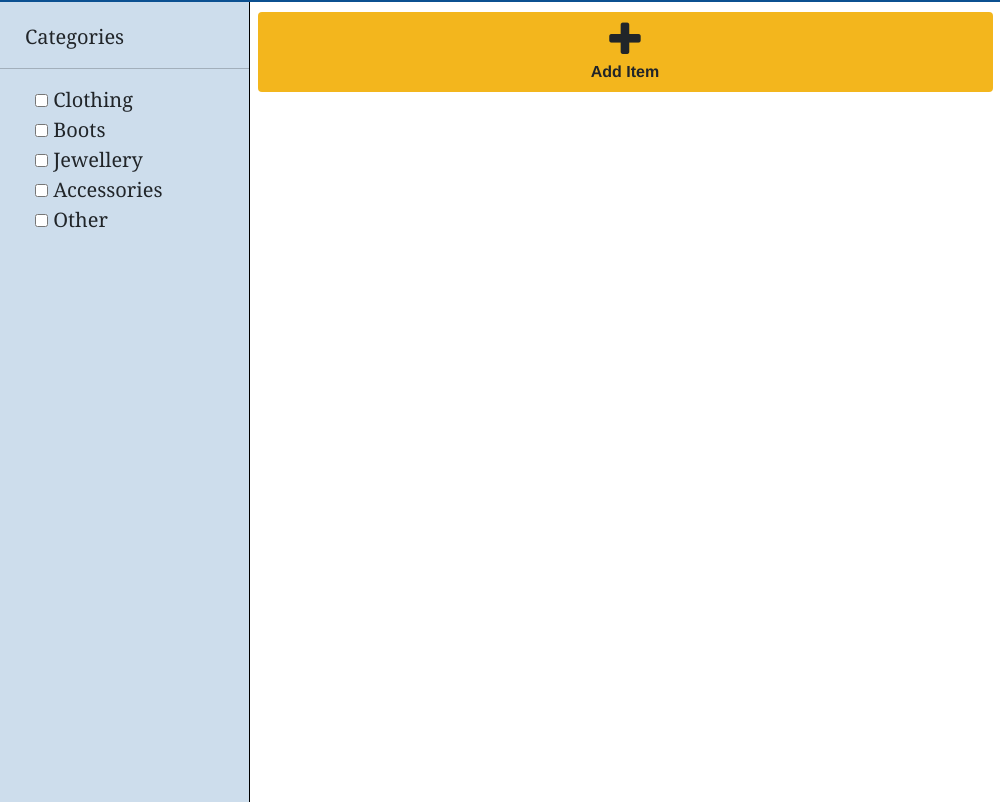
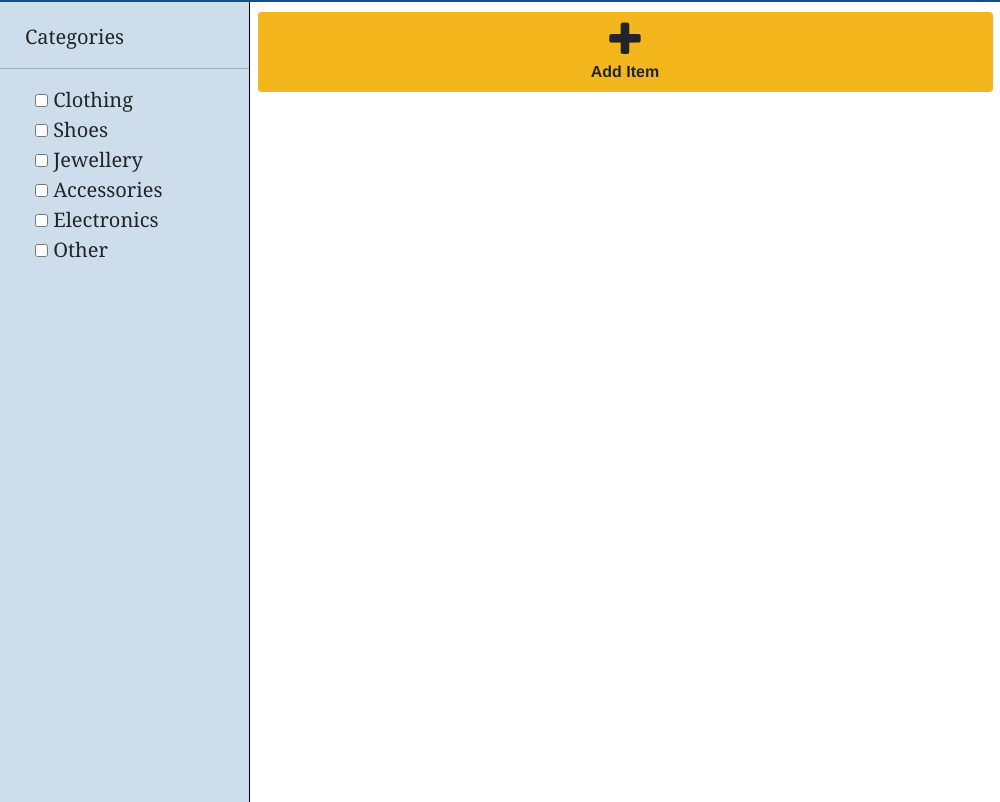
Before and after one commit to dylnsmth/lighten-up-unique-item-sale, an Electron app: page admin.html in a window 1000 px wide. Shown: the part 98-900 px from the top of the page. Drawn offline with nearby package versions, Linux system fonts and the light colour scheme; no server answers.

Commit message:
Change of categories

```diff
--- a/admin.html
+++ b/admin.html
@@ -29,9 +29,9 @@
                 <input class="category-checkbox" type="checkbox" id="checkboxClothing" name="checkboxClothing" value="Clothing">
                 <label for="checkboxClothing"> Clothing</label><br>
               </li>
-              <li name="Boots">
-                <input class="category-checkbox" type="checkbox" id="checkboxBoots" name="checkboxBoots" value="Boots">
-                <label for="checkboxBoots"> Boots</label><br>
+              <li name="Shoes">
+                <input class="category-checkbox" type="checkbox" id="checkboxShoes" name="checkboxShoes" value="Shoes">
+                <label for="checkboxShoes"> Shoes</label><br>
               </li>
               <li name="Jewellery">
                 <input class="category-checkbox" type="checkbox" id="checkboxJewellery" name="checkboxJewellery" value="Jewellery">
@@ -40,6 +40,10 @@
               <li name="Accessories">
                 <input class="category-checkbox" type="checkbox" id="checkboxAccessories" name="checkboxAccessories" value="Accessories">
                 <label for="checkboxAccessories"> Accessories</label><br>
+              </li>
+              <li name="Electronics">
+                <input class="category-checkbox" type="checkbox" id="checkboxElectronics" name="checkboxElectronics" value="Electronics">
+                <label for="checkboxElectronics"> Electronics</label><br>
               </li>
               <li name="Other">
                 <input class="category-checkbox" type="checkbox" id="checkboxOther" name="checkboxOther" value="Other">
```
Also changed, not shown: add-item.html (+3 -0 lines).
